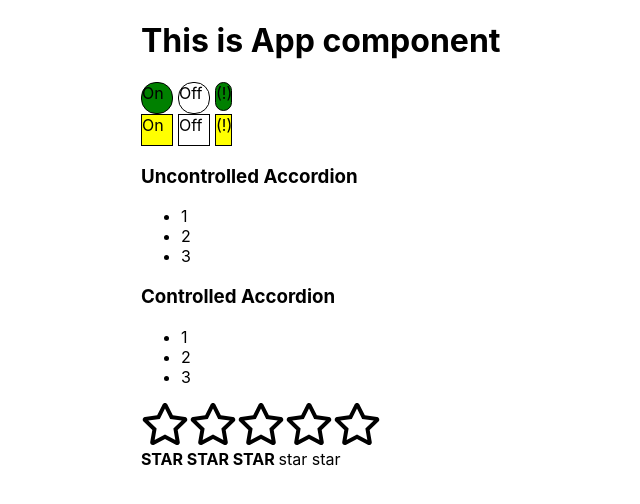
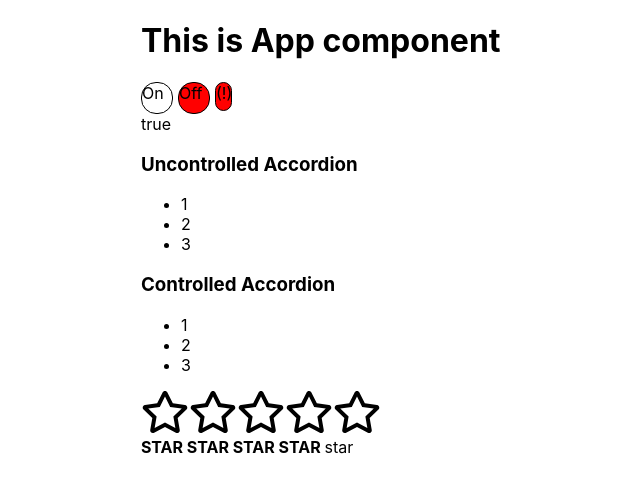
Before and after one commit to hrudkouski/kabzda-kak-prosto-ts, a React (Create React App) app: page / in a window 1280 px wide. Shown: the top 504 px of the page, without its empty margins (199-839 px from the left). Built offline with nearby package versions, Linux system fonts and the light colour scheme.

Commit message:
callback hell2

```diff
--- a/src/App.tsx
+++ b/src/App.tsx
@@ -1,32 +1,34 @@
 import React, {useState} from 'react';
-import Accordion, {AccordionCollapsedType} from "./components/Accordion/Accordion";
+import Accordion from "./components/Accordion/Accordion";
 import {UncontrolledOnOff} from './components/OnOff/UncontrolledOnOff';
 import {Ratings, RatingValueType} from "./components/Rating/Ratings";
 import UncontrolledAccordion from './components/Accordion/UncontrolledAccordion';
 import {UncontrolledRatings} from "./components/Rating/Uncontrolled.Ratings";
 import './App.css'
-import {OnOff, SwitchOnType} from './components/OnOff/OnOff';
+import {OnOff} from './components/OnOff/OnOff';
 
 function App() {
 
-    let [ratingValue, setRatingValue] = useState<RatingValueType>(3);
-    let [accordionCollapsed, setAccordionCollapsed] = useState<AccordionCollapsedType>(false);
-    let [switchOn, setSwitchOn] = useState<SwitchOnType>(true);
+    let [ratingValue, setRatingValue] = useState<RatingValueType>(4);
+    let [accordionCollapsed, setAccordionCollapsed] = useState<boolean>(false);
+    let [switchOn, setSwitchOn] = useState<boolean>(true);
 
     return (
         <div className={'appWrapper'}>
             <PageTittle titlePage='This is App component'/>
 
-            <UncontrolledOnOff/>
-            <OnOff onClick={setSwitchOn}
-                   on={switchOn}
-            />
+            <UncontrolledOnOff onChange={setSwitchOn}/> {switchOn.toString()}
+            {/*<OnOff*/}
+            {/*    onClick={setSwitchOn}*/}
+            {/*    on={switchOn}*/}
+            {/*    // onChange = { (on) => setSwitchOn(on) }*/}
+            {/*/>*/}
 
             <UncontrolledAccordion titleValue={'Uncontrolled Accordion'}/>
             <Accordion
                 titleValue={'Controlled Accordion'}
                 collapsed={accordionCollapsed}
-                onClick={setAccordionCollapsed}
+                onChange={() => setAccordionCollapsed(!accordionCollapsed)}
             />
 
             <UncontrolledRatings/>
--- a/src/components/Accordion/Accordion.tsx
+++ b/src/components/Accordion/Accordion.tsx
@@ -1,29 +1,29 @@
 import React from "react";
 
-export type AccordionCollapsedType = boolean;
-
 export type AccordionPropsType = {
-    collapsed: AccordionCollapsedType
     titleValue: string
-    onClick: (collapsed: AccordionCollapsedType) => void
+    collapsed: boolean
+    onChange: () => void
 }
 
 function Accordion(props: AccordionPropsType) {
     return <div>
-        <AccordionTitle collapsed={!props.collapsed} onClick={props.onClick} titleValue={props.titleValue}/>
+        <AccordionTitle
+            onChange={props.onChange}
+            title={props.titleValue}
+        />
         {!props.collapsed && <AccordionBody/>}
     </div>
 }
 
 type AccordionTitlePropsType = {
-    titleValue: string
-    collapsed: AccordionCollapsedType
-    onClick: (collapsed: AccordionCollapsedType) => void
+    title: string
+    onChange: () => void
 }
 
 function AccordionTitle(props: AccordionTitlePropsType) {
     return (
-        <h3 onClick={() => props.onClick(props.collapsed)}>{props.titleValue}</h3>
+        <h3 onClick={props.onChange}>{props.title}</h3>
     )
 }
 
--- a/src/components/OnOff/OnOff.tsx
+++ b/src/components/OnOff/OnOff.tsx
@@ -1,10 +1,9 @@
 import React from 'react';
 
-export type SwitchOnType = boolean;
-
 type OnOffPropsType = {
-    on: SwitchOnType
-    onClick: (on: SwitchOnType) => void
+    on: boolean
+    onClick: (on: boolean) => void
+    //onChange: (on: boolean) => void
 }
 
 export const OnOff = (props: OnOffPropsType) => {
@@ -35,8 +34,22 @@ export const OnOff = (props: OnOffPropsType) => {
 
     return (
         <div>
-            <div onClick={() => props.onClick(!props.on)} style={onStyle}>On</div>
-            <div onClick={() => props.onClick(!props.on)} style={offStyle}>Off</div>
+            <div
+                onClick={() => props.onClick(!props.on)}
+                style={onStyle}>On
+            </div>
+            {/*<div*/}
+            {/*    onClick={() => props.onChange(true)}*/}
+            {/*    style={onStyle}>On*/}
+            {/*</div>*/}
+            <div
+                onClick={() => props.onClick(!props.on)}
+                style={offStyle}>Off
+            </div>
+            {/*<div*/}
+            {/*    onClick={() => props.onChange(false)}*/}
+            {/*    style={onStyle}>On*/}
+            {/*</div>*/}
             <div style={indicatorStyle}>(!)</div>
         </div>
     )
--- a/src/components/OnOff/UncontrolledOnOff.tsx
+++ b/src/components/OnOff/UncontrolledOnOff.tsx
@@ -1,8 +1,12 @@
 import React, {useState} from 'react';
 
-export const UncontrolledOnOff = () => {
+type PropsType = {
+    onChange: (on: boolean) => void
+}
 
-    let [on, setOn] = useState(true);
+export const UncontrolledOnOff = (props: PropsType) => {
+
+    let [on, setOn] = useState(false);
 
     const onStyle = {
         width: '30px',
@@ -31,10 +35,25 @@ export const UncontrolledOnOff = () => {
         marginLeft: '5px'
     };
 
+    const onClicked = () => {
+        setOn(true)
+        props.onChange(true)
+    }
+
+    const offClicked = () => {
+        setOn(false)
+        props.onChange(false)
+    }
+
     return (
         <div>
-            <div onClick={() => setOn(true)} style={onStyle}>On</div>
-            <div onClick={() => setOn(false)} style={offStyle}>Off</div>
+            <div
+                onClick={onClicked}
+                style={onStyle}>On
+            </div>
+            <div onClick={offClicked}
+                 style={offStyle}>Off
+            </div>
             <div style={indicatorStyle}>(!)</div>
         </div>
     )
```
